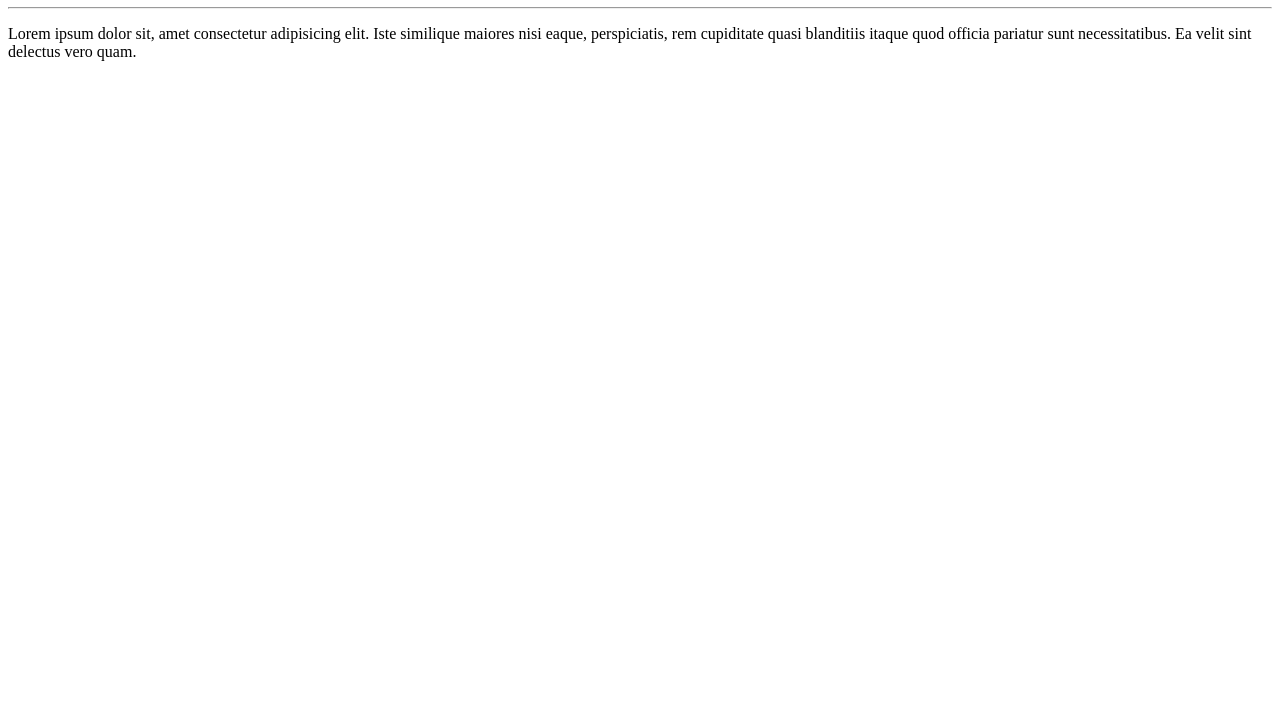
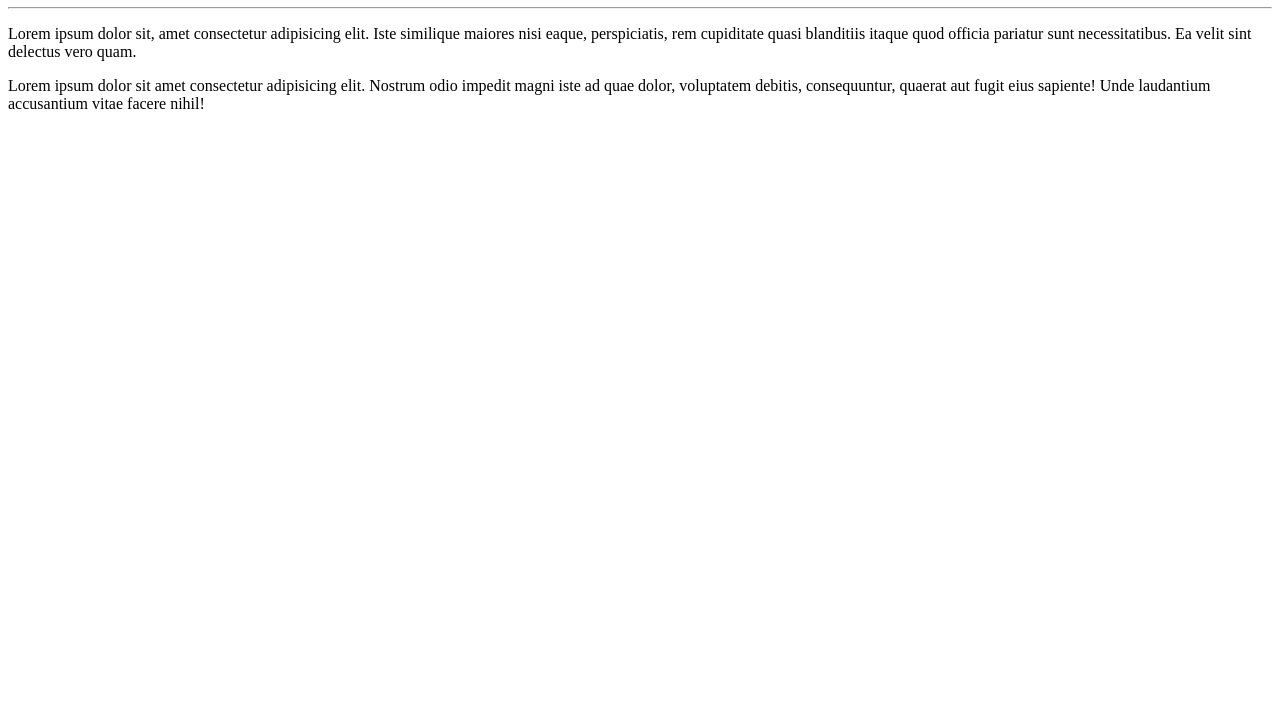
Before and after one commit to pedroxavier112003/Ola-Mundo, a plain HTML site: page site-exemplo/index.html in a window 1280 px wide. Shown: the part 73-800 px from the top of the page. Drawn offline with Linux system fonts and the light colour scheme.

Commit message:
Adicionei um parágrafo

```diff
--- a/site-exemplo/index.html
+++ b/site-exemplo/index.html
@@ -10,5 +10,6 @@
     <h1>Olá, mundo!</h1>
     <hr>
     <p>Lorem ipsum dolor sit, amet consectetur adipisicing elit. Iste similique maiores nisi eaque, perspiciatis, rem cupiditate quasi blanditiis itaque quod officia pariatur sunt necessitatibus. Ea velit sint delectus vero quam.</p>
+    <p>Lorem ipsum dolor sit amet consectetur adipisicing elit. Nostrum odio impedit magni iste ad quae dolor, voluptatem debitis, consequuntur, quaerat aut fugit eius sapiente! Unde laudantium accusantium vitae facere nihil!</p>
 </body>
 </html>
```
